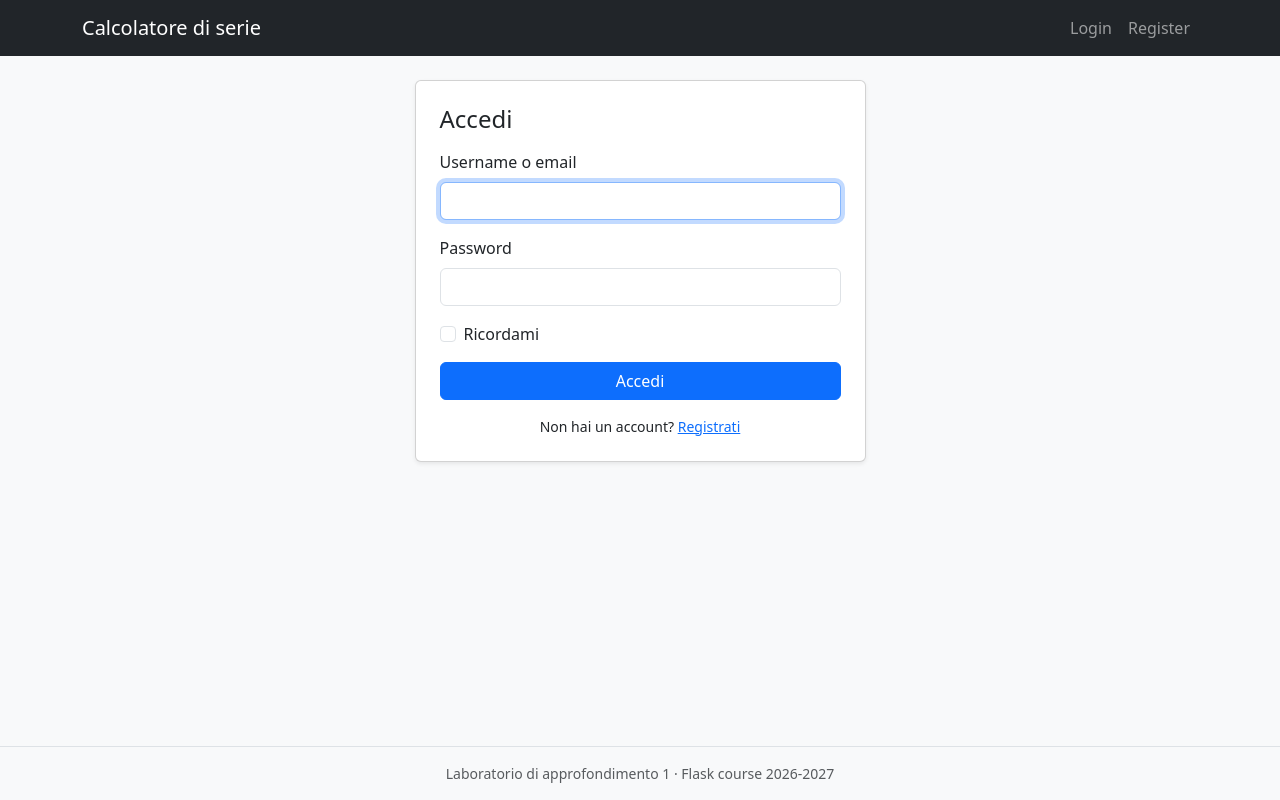
After one commit to geo-petrini/labo_flask_auth_e_api_key, a Flask app: page /login in a window 1280 px wide. The commit adds this page. Run offline with Flask 3, Linux system fonts and the light colour scheme.

Commit message:
feat: aggiunto login e registrazione

```diff
--- a/app.py
+++ b/app.py
@@ -1,4 +1,5 @@
 from flask import Flask
+from flask_login import LoginManager
 from flask_migrate import Migrate
 
 from config import Config
@@ -10,6 +11,18 @@ from routes.frontend import frontend_bp
 
 
 migrate = Migrate()
+login_manager = LoginManager()
+login_manager.login_view = 'frontend.login'
+login_manager.login_message = 'Effettua il login per continuare.'
+login_manager.login_message_category = 'warning'
+
+
+@login_manager.user_loader
+def load_user(user_id):
+    try:
+        return db.session.get(User, int(user_id))
+    except (TypeError, ValueError):
+        return None
 
 
 def create_app(config_class=Config):
@@ -18,6 +31,7 @@ def create_app(config_class=Config):
 
     db.init_app(app)
     migrate.init_app(app, db)
+    login_manager.init_app(app)
 
     app.register_blueprint(frontend_bp)
     app.register_blueprint(api_bp)
--- a/models/model.py
+++ b/models/model.py
@@ -1,11 +1,13 @@
 import os
+
+from flask_login import UserMixin
 
 from models.conn import db
 from sqlalchemy import func
 from werkzeug.security import generate_password_hash, check_password_hash
 
 
-class User(db.Model):
+class User(UserMixin, db.Model):
     id = db.Column(db.Integer, primary_key=True)
     username = db.Column(db.String(80), nullable=False, unique=True)
     email = db.Column(db.String(120), nullable=False, unique=True)
--- a/routes/frontend.py
+++ b/routes/frontend.py
@@ -1,8 +1,126 @@
-from flask import Blueprint, jsonify, request, render_template
+import re
+
+from flask import Blueprint, flash, redirect, render_template, request, url_for
+from flask_login import current_user, login_required, login_user, logout_user
+from sqlalchemy import func
+from sqlalchemy.exc import IntegrityError
+
+from models.conn import db
+from models.model import Role, User
+
 
 frontend_bp = Blueprint('frontend', __name__)
+
+EMAIL_RE = re.compile(r'^[^@\s]+@[^@\s]+\.[^@\s]+$')
 
 
 @frontend_bp.route("/")
 def home():
     return render_template('default.html')
+
+
+@frontend_bp.route('/register', methods=['GET', 'POST'])
+def register():
+    if current_user.is_authenticated:
+        return redirect(url_for('frontend.home'))
+
+    if request.method == 'POST':
+        username = (request.form.get('username') or '').strip()
+        email = (request.form.get('email') or '').strip().lower()
+        password = request.form.get('password') or ''
+        confirm_password = request.form.get('confirm_password') or ''
+
+        errors = []
+        if not username:
+            errors.append('Lo username è obbligatorio.')
+        elif not 3 <= len(username) <= 80:
+            errors.append('Lo username deve contenere da 3 a 80 caratteri.')
+
+        if not email:
+            errors.append("L'email è obbligatoria.")
+        elif not EMAIL_RE.match(email):
+            errors.append('Inserisci un indirizzo email valido.')
+
+        if len(password) < 8:
+            errors.append('La password deve contenere almeno 8 caratteri.')
+        if password != confirm_password:
+            errors.append('Le password non coincidono.')
+
+        if username and User.query.filter(
+            func.lower(User.username) == username.lower()
+        ).first():
+            errors.append('Username già in uso.')
+        if email and User.query.filter(
+            func.lower(User.email) == email.lower()
+        ).first():
+            errors.append('Email già registrata.')
+
+        if errors:
+            for error in errors:
+                flash(error, 'danger')
+            return render_template(
+                'register.html', username=username, email=email
+            )
+
+        role = Role.query.filter_by(role_name='user').first()
+        if role is None:
+            role = Role(role_name='user')
+            db.session.add(role)
+
+        user = User(username=username, email=email, role=role)
+        user.set_password(password)
+        db.session.add(user)
+
+        try:
+            db.session.commit()
+        except IntegrityError:
+            db.session.rollback()
+            flash('Username o email già in uso.', 'danger')
+            return render_template(
+                'register.html', username=username, email=email
+            )
+
+        flash('Registrazione completata. Ora puoi effettuare il login.', 'success')
+        return redirect(url_for('frontend.login'))
+
+    return render_template('register.html')
+
+
+@frontend_bp.route('/login', methods=['GET', 'POST'])
+def login():
+    if current_user.is_authenticated:
+        return redirect(url_for('frontend.home'))
+
+    if request.method == 'POST':
+        identifier = (request.form.get('identifier') or '').strip()
+        password = request.form.get('password') or ''
+        remember = request.form.get('remember') == 'on'
+
+        user = None
+        if identifier:
+            user = User.query.filter(
+                (func.lower(User.username) == identifier.lower()) |
+                (func.lower(User.email) == identifier.lower())
+            ).first()
+
+        if user is None or not user.check_password(password):
+            flash('Credenziali non valide.', 'danger')
+            return render_template('login.html', identifier=identifier)
+
+        login_user(user, remember=remember)
+        flash(f'Benvenuto, {user.username}!', 'success')
+
+        next_page = request.args.get('next')
+        if next_page and next_page.startswith('/') and not next_page.startswith('//'):
+            return redirect(next_page)
+        return redirect(url_for('frontend.home'))
+
+    return render_template('login.html')
+
+
+@frontend_bp.route('/logout')
+@login_required
+def logout():
+    logout_user()
+    flash('Logout effettuato.', 'info')
+    return redirect(url_for('frontend.home'))
--- a/templates/base.html
+++ b/templates/base.html
@@ -17,17 +17,20 @@
                 <span class="navbar-toggler-icon"></span>
             </button>
             <div class="collapse navbar-collapse" id="mainNav">
-                <ul class="navbar-nav ms-auto">
-                    {% if session.get('user_id') %}
+                <ul class="navbar-nav ms-auto align-items-lg-center">
+                    {% if current_user.is_authenticated %}
                         <li class="nav-item">
-                            <a class="nav-link" href="/logout">Logout</a>
+                            <span class="navbar-text me-lg-3">{{ current_user.username }}</span>
+                        </li>
+                        <li class="nav-item">
+                            <a class="nav-link" href="{{ url_for('frontend.logout') }}">Logout</a>
                         </li>
                     {% else %}
                         <li class="nav-item">
-                            <a class="nav-link" href="/login">Login</a>
+                            <a class="nav-link" href="{{ url_for('frontend.login') }}">Login</a>
                         </li>
                         <li class="nav-item">
-                            <a class="nav-link" href="/register">Register</a>
+                            <a class="nav-link" href="{{ url_for('frontend.register') }}">Register</a>
                         </li>
                     {% endif %}
                 </ul>
@@ -36,6 +39,17 @@
     </nav>
 
     <main class="container py-4 flex-grow-1">
+        {% with messages = get_flashed_messages(with_categories=true) %}
+            {% if messages %}
+                {% for category, message in messages %}
+                    <div class="alert alert-{{ category if category in ['success', 'danger', 'warning', 'info'] else 'info' }} alert-dismissible fade show" role="alert">
+                        {{ message }}
+                        <button type="button" class="btn-close" data-bs-dismiss="alert" aria-label="Chiudi"></button>
+                    </div>
+                {% endfor %}
+            {% endif %}
+        {% endwith %}
+
         {% block content %}{% endblock %}
     </main>
 
--- a/templates/default.html
+++ b/templates/default.html
@@ -9,9 +9,9 @@
         Un'applicazione Flask per calcolare serie matematiche, con autenticazione
         utente, ruoli e un'API protetta da API key.
     </p>
-    {% if not session.get('user_id') %}
-        <a class="btn btn-primary" href="/register">Registrati</a>
-        <a class="btn btn-outline-secondary" href="/login">Accedi</a>
+    {% if not current_user.is_authenticated %}
+        <a class="btn btn-primary" href="{{ url_for('frontend.register') }}">Registrati</a>
+        <a class="btn btn-outline-secondary" href="{{ url_for('frontend.login') }}">Accedi</a>
     {% endif %}
 </div>
 
--- /dev/null
+++ b/templates/login.html
@@ -0,0 +1,41 @@
+{% extends 'base.html' %}
+
+{% block title %}Login - Calcolatore di serie{% endblock %}
+
+{% block content %}
+<div class="row justify-content-center">
+    <div class="col-md-6 col-lg-5">
+        <div class="card shadow-sm">
+            <div class="card-body p-4">
+                <h1 class="h4 mb-3">Accedi</h1>
+
+                <form method="post">
+                    <div class="mb-3">
+                        <label for="identifier" class="form-label">Username o email</label>
+                        <input type="text" class="form-control" id="identifier" name="identifier"
+                               value="{{ identifier or '' }}" autocomplete="username" required autofocus>
+                    </div>
+
+                    <div class="mb-3">
+                        <label for="password" class="form-label">Password</label>
+                        <input type="password" class="form-control" id="password" name="password"
+                               autocomplete="current-password" required>
+                    </div>
+
+                    <div class="form-check mb-3">
+                        <input class="form-check-input" type="checkbox" id="remember" name="remember">
+                        <label class="form-check-label" for="remember">Ricordami</label>
+                    </div>
+
+                    <button type="submit" class="btn btn-primary w-100">Accedi</button>
+                </form>
+
+                <p class="text-center small mt-3 mb-0">
+                    Non hai un account?
+                    <a href="{{ url_for('frontend.register') }}">Registrati</a>
+                </p>
+            </div>
+        </div>
+    </div>
+</div>
+{% endblock %}
```
Also changed, not shown: templates/register.html (added, +51 -0 lines).
